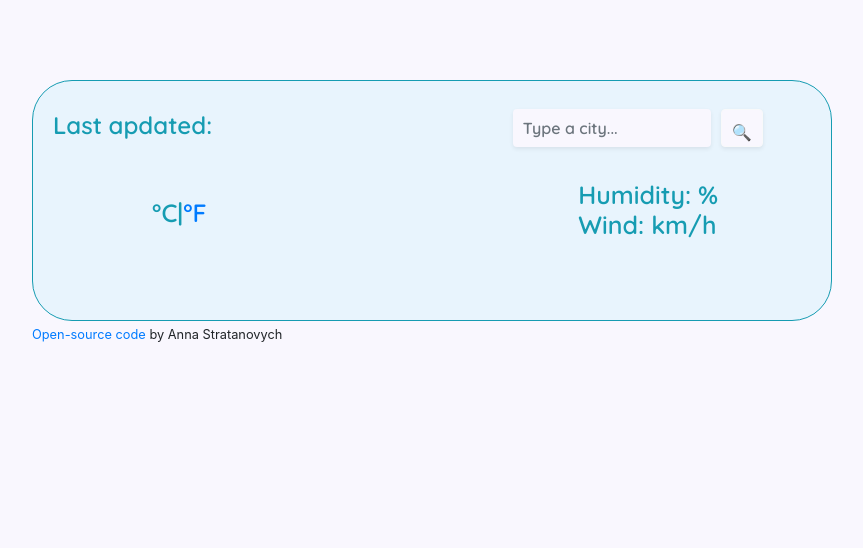
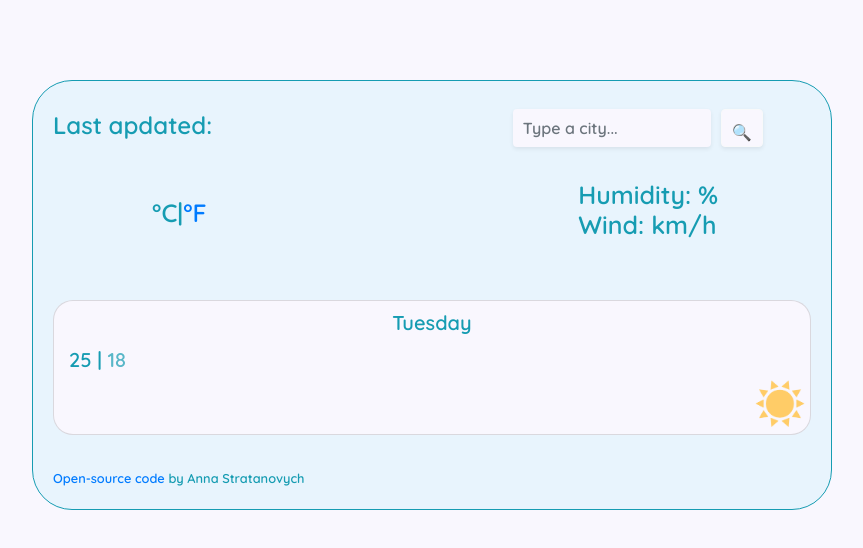
Before and after one commit to kvintasolo/Sweet-Weather-Forecast-Kvintasolo, a plain HTML site: page index.html in a window 1280 px wide. Shown: the whole page, without its empty margins (208-1071 px from the left). Drawn offline with nearby package versions, Linux system fonts and the light colour scheme; no server answers; a web font is replaced by a local one.

Commit message:
Added forecat HTML, CSS

```diff
--- a/index.html
+++ b/index.html
@@ -31,7 +31,9 @@
                 <li>
                   <h4>Last apdated: <span id="date"></span></h4>
                 </li>
-                <li><h1><span id="city"></span> <spant id="country"></span></h1></li>
+                <li>
+                  <h1><span id="city"></span> <span id="country"></span></h1>
+                </li>
               </ul>
             </div>
             <div class="col-5">
@@ -48,7 +50,7 @@
                   <input
                     type="submit"
                     value="🔍"
-                    class="form-control btn btn-light shadow-sm "
+                    class="form-control btn btn-light shadow-sm"
                   />
                 </div>
               </form>
@@ -67,12 +69,7 @@
               >
             </div>
             <div class="col-md-4" id="main-image">
-              <img
-                src=""
-                alt=""
-                id="icon"
-                class="main-image"
-              />
+              <img src="" alt="" id="icon" class="main-image" />
             </div>
             <div class="col-md-4">
               <ul class="features">
@@ -81,6 +78,17 @@
                 <li>Wind: <span id="wind"></span> km/h</li>
               </ul>
             </div>
+          </div>
+          <div class="card-deck">
+            <div class="card">
+              <div class="card-body">
+                <h5 class="card-title">Tuesday</h5>
+                <p class="card-text">
+                  <span class="temperature-forecast-max">25 |</span>
+                  <span class="temperature-forecast-min"> 18</span>
+                </p>
+              </div>
+              <img src="images/Sun.png" class="card-img-bottom" alt="..." />
             </div>
           </div>
           <small
@@ -93,6 +101,7 @@
           >
         </div>
       </div>
+    </div>
     <script src="src/script.js"></script>
   </body>
 </html>
--- a/src/style.css
+++ b/src/style.css
@@ -2,7 +2,7 @@ body {
   background-color: #f9f7fe;
 }
 h1 {
-  line-height: 28px;
+  line-height: 38px;
   font-weight: 100;
   margin: 30px 0;
 }
@@ -68,3 +68,35 @@ li:first-letter {
   text-decoration: none;
   color: #169cb2;
 }
+
+.card-img-bottom {
+  max-width: 50px;
+  margin: 0 5px 7px auto;
+}
+.card {
+  border-radius: 20px;
+  color: #169cb2;
+  background-color: #f9f7fe;
+}
+
+.card-body {
+  font-size: 20px;
+  padding: 5px;
+}
+.card-text {
+  margin: 0 auto 0 10px;
+}
+.card-title {
+  font-size: 20px;
+  text-align: center;
+
+  padding: 5px 0;
+  margin: 0 0 5px 0;
+}
+.temperature-forecast-min {
+  opacity: 0.7;
+}
+
+.card-deck {
+  margin-bottom: 30px;
+}
```
Lines whose indentation alone changed are shown as unchanged.
